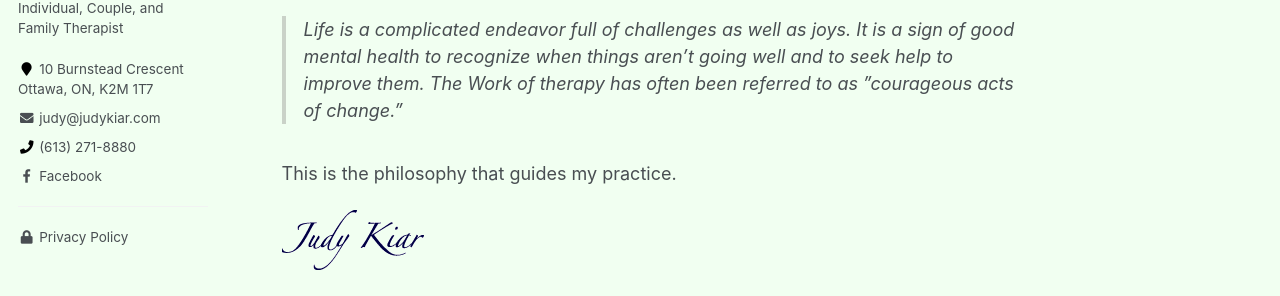
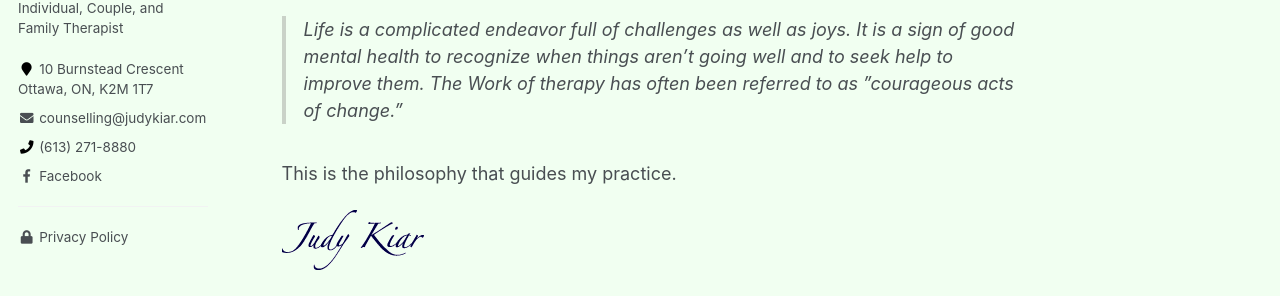
Before and after one commit to judykiar/judykiar.github.io, a Jekyll site: the page built from _pages/home.md, in a window 1280 px wide. Shown: the part 420-716 px from the top of the page. Built offline with Jekyll 4.4.1, drawn with Linux system fonts in a browser that asks for light colours.

Commit message:
Update _config.yml

```diff
--- a/_config.yml
+++ b/_config.yml
@@ -89,7 +89,7 @@ author:
   employer         :
   pubmed           :
   googlescholar    :
-  email            : "judy@judykiar.com"
+  email            : "counselling@judykiar.com"
   researchgate     :  # example: "https://www.researchgate.net/profile/yourprofile"
   uri              :
   bitbucket        :
```
